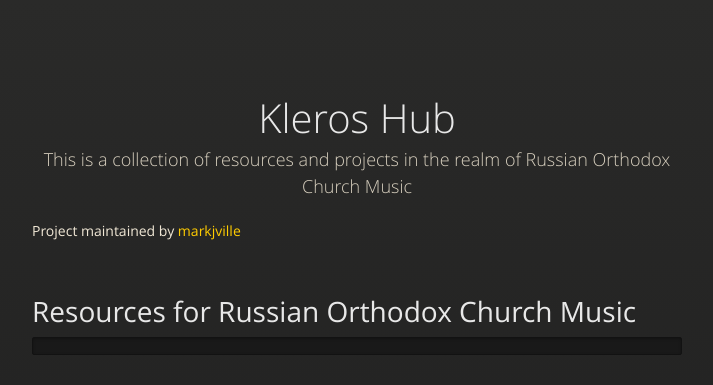
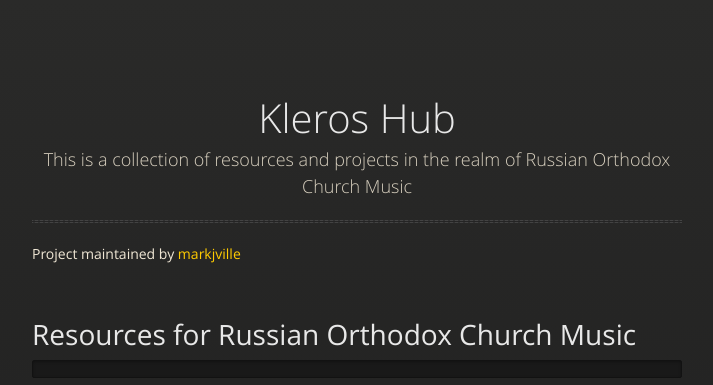
Before and after one commit to markjville/markjville.github.io, a Jekyll site: the page built from index.md, in a window 1280 px wide. Shown: the top 385 px of the page, without its empty margins (283-996 px from the left). Built offline with Jekyll 4.4.1, drawn with Linux system fonts in a browser that asks for light colours; our own code applies the rules of GitHub Pages for plain Markdown files.

Commit message:
Update default.html

```diff
--- a/_layouts/default.html
+++ b/_layouts/default.html
@@ -27,7 +27,7 @@
           <h1>{{ site.title | default: site.github.repository_name }}</h1>
           <p>{{ site.tagline | default: site.description | default: site.github.project_tagline }}</p>
           <hr
-          <span style="text-align: center;" class="credits left">Project maintained by <a href="{{ site.github.owner_url }}">{{ site.github.owner_name }}</a></span>
+          <span style="text-align: center;">Project maintained by <a href="{{ site.github.owner_url }}">{{ site.github.owner_name }}</a></span>
         </div>
 
         {{ content }}
```
